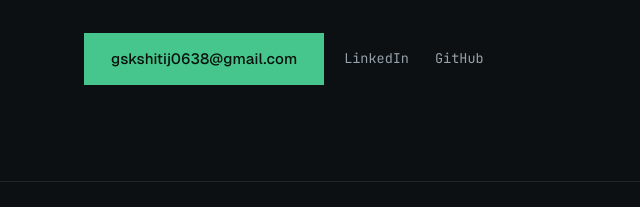
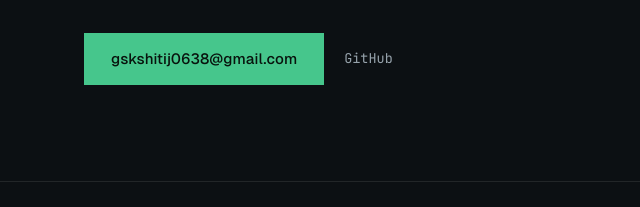
Before and after one commit to Kishi836/Kishi836.github.io, a plain HTML site: page index.html in a window 1280 px wide. Shown: the part 4187-4394 px from the top of the page, 0-640 px from the left. Drawn offline with Linux system fonts and the light colour scheme.

Commit message:
Remove LinkedIn link until profile is ready; refresh resume.pdf
Co-Authored-By: Claude Fable 5 <noreply@anthropic.com>
Claude-Session: https://claude.ai/code/session_012kWRPQX55KK8a5rzGyFWxD

```diff
--- a/index.html
+++ b/index.html
@@ -354,7 +354,6 @@ footer .wrap { display: flex; justify-content: space-between; font-family: var(-
       <p>If you are working on systems, security or health-tech and want an engineer who reads the spec first, get in touch.</p>
       <div class="links">
         <a class="btn btn-primary" href="mailto:gskshitij0638@gmail.com">gskshitij0638@gmail.com</a>
-        <a class="alt" href="https://www.linkedin.com/in/kshitij-shettigar-53a220318" target="_blank" rel="noopener">LinkedIn</a>
         <a class="alt" href="https://github.com/Kishi836" target="_blank" rel="noopener">GitHub</a>
       </div>
     </div>
```
Also changed, not shown: 1 other file.
